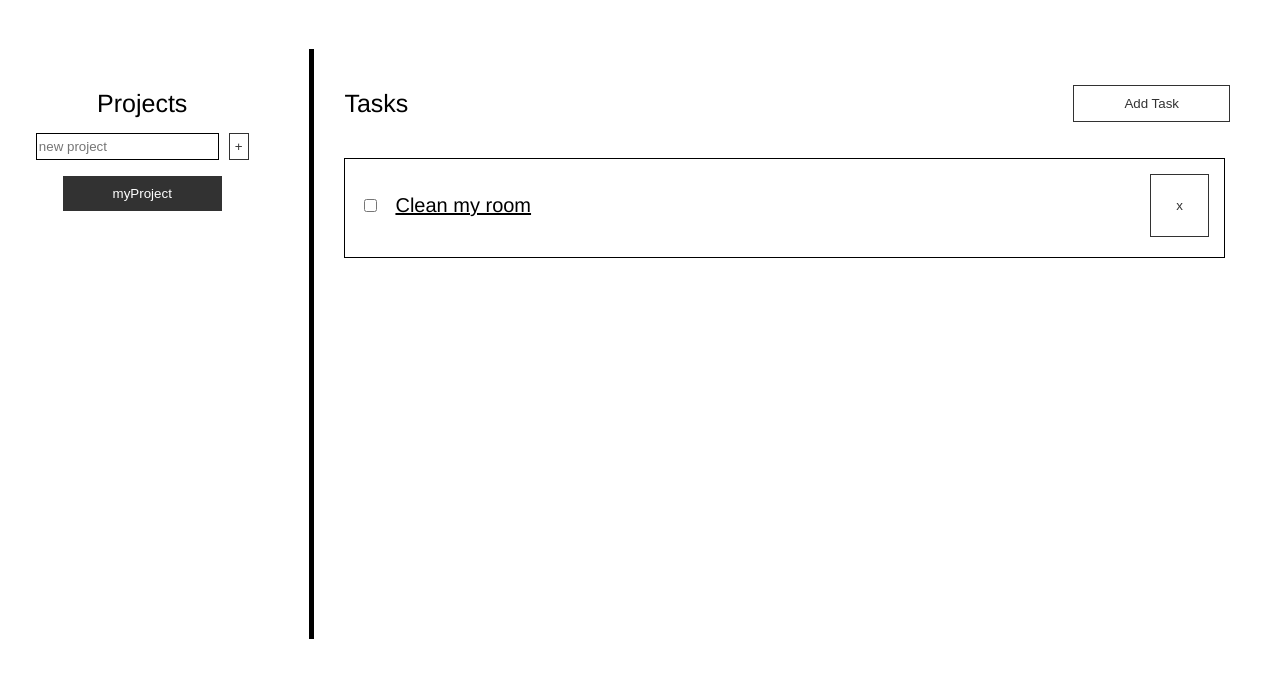
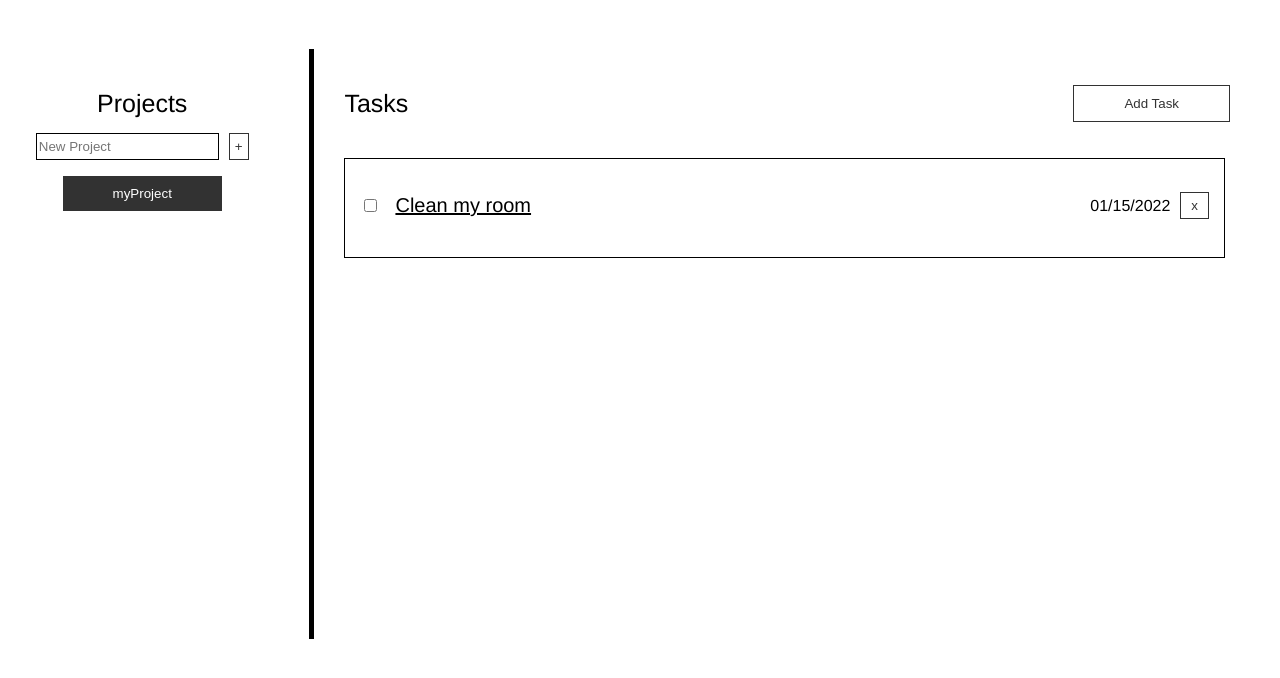
Before and after one commit to connorAlex/Todo-Page, a website built with webpack: page dist/index.html in a window 1280 px wide. Shown: the part 50-728 px from the top of the page. Built offline with nearby package versions, Linux system fonts and the light colour scheme.

Commit message:
Added dueDate and fixed date submission bug

```diff
--- a/src/index.js
+++ b/src/index.js
@@ -16,7 +16,7 @@
   });
 
   const loadDefault = (() => {
-    const testTask = Task("Clean my room", "Clean that shit up");
+    const testTask = Task("Clean my room", "Clean that shit up", "High", "2022-03-15");
     const testProject = Project("myProject");
 
     testProject.addTask(testTask);
--- a/src/js/elementCreator.js
+++ b/src/js/elementCreator.js
@@ -60,14 +60,24 @@
       return title;
     };
 
+    const createDueDate = (dueDate) => {
+      let date = crel("div", "dueDate");
+      date.innerHTML = dueDate;
+      return date;
+    }
+
     const createCardInfo = (task) => {
       let content = crel("div","content");
       let subject = crel("div","subject");
+      let detail = crel("div", "detail");
+
+      detail.appendChild(createDueDate(task.getDueDate()));
+      detail.appendChild(createDeleteBtn(task.getName()));
 
       let children = [
         createCheck(task),
         createTitle(task.getName()),
-        createDeleteBtn(task.getName())
+        detail
       ];
 
       children.forEach((e) => subject.appendChild(e));
--- a/src/js/overlayController.js
+++ b/src/js/overlayController.js
@@ -8,15 +8,14 @@
 
     const getInputs = () => {
       let inputs = document.querySelectorAll(".taskInput");
+
       if (!formVerification(inputs)) return false;
       let newTask = Task(
         inputs[0].value,
         inputs[3].value,
-        inputs[1].value,
-        inputs.dueDate,
-        inputs[2].checked ? "High" : "Low"
+        inputs[2].checked ? "High" : "Low",
+        inputs[1].value
       );
-
       return newTask;
     };
 
--- a/src/js/task.js
+++ b/src/js/task.js
@@ -1,10 +1,11 @@
-import {parse, isPast} from 'date-fns';
+import {format, parse, isPast} from 'date-fns';
 
 const Task = (name, desc, priority, dueDate) => {
 
     let status = false;
     //convert html dueDate to a date object
-    const date = parse(dueDate, 'yyyy-mm-dd', new Date());
+    console.log(dueDate);
+    const date = format(parse(dueDate, 'yyyy-mm-dd', new Date()),"MM/dd/yyyy");
 
     const getName = () => name;
     const getDesc = () => desc;
--- a/src/style.css
+++ b/src/style.css
@@ -134,9 +134,18 @@
 .deleteBtn {
     margin-left:auto;
     height: auto;
-    padding: 0px 25px 0px 25px;
+    padding: 5px 10px 5px 10px;
+}
+.dueDate{
+    align-self: center;
 }
 
+.detail {
+    display:flex;
+    align-self:  center;
+    gap: 10px;
+    margin-left: auto;
+}
 button{
     background-color: inherit;
     border: 1px solid;
```
Also changed, not shown: dist/bundle.js, dist/index.html.
